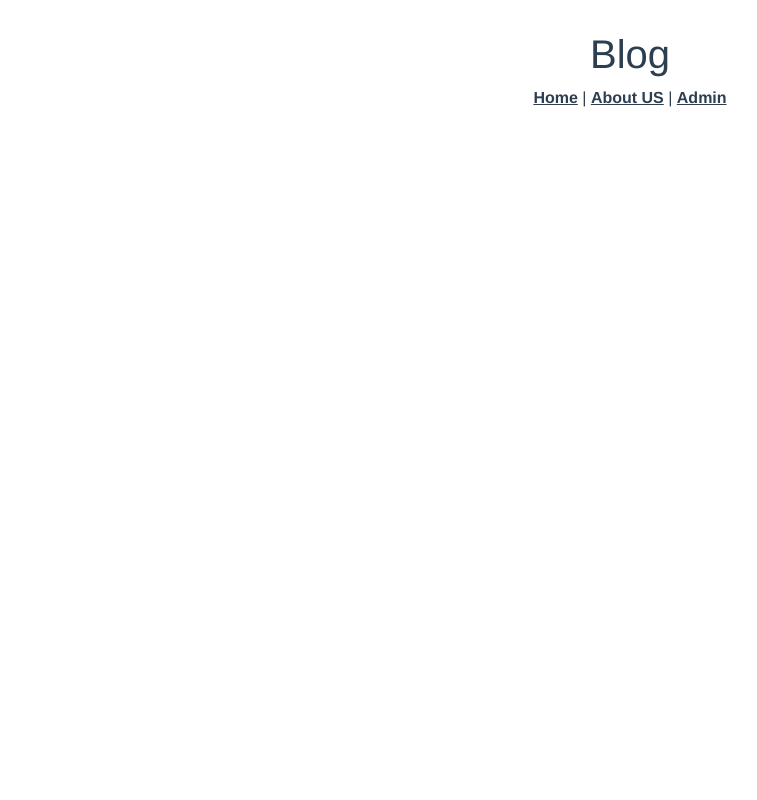
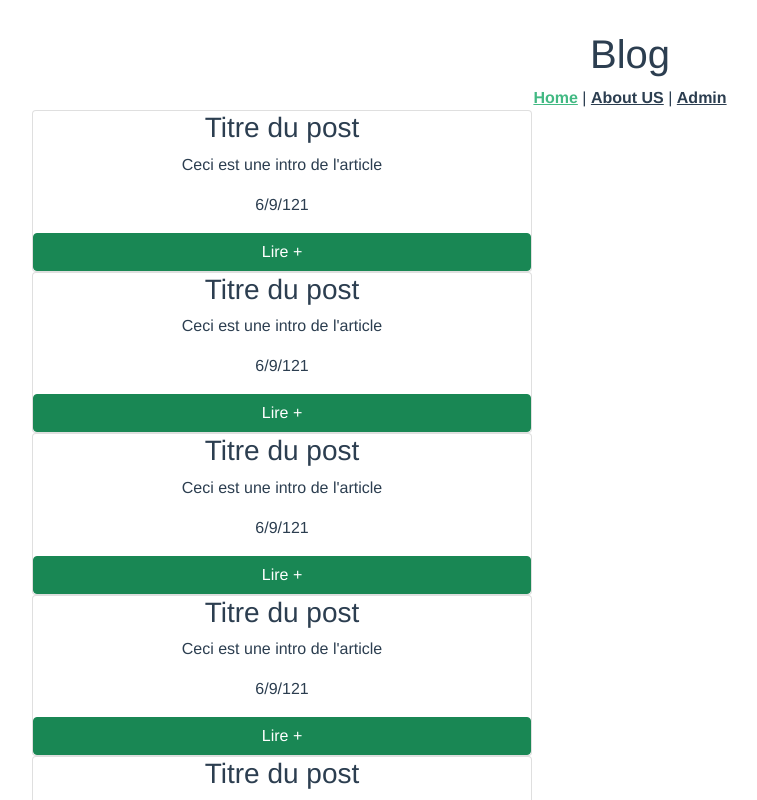
Before and after one commit to Nohan75/projet-blog-vue, a Vue app: page /#/ in a window 1280 px wide. Shown: the top 800 px of the page, without its empty margins (10-767 px from the left). Built offline with nearby package versions, Linux system fonts and the light colour scheme.

Commit message:
affichage liste articles

```diff
--- a/src/App.vue
+++ b/src/App.vue
@@ -3,9 +3,9 @@
     <div id="nav">
       <h1>Blog</h1>
 
-        <router-link to="/Home">Home</router-link> |
+        <router-link to="/">Home</router-link> |
         <router-link to="/About">About US</router-link> |
-        <router-link to="/New">Admin</router-link>
+        <router-link to="/admin">Admin</router-link>
 
         <router-view></router-view>
     </div>
--- a/src/views/Home.vue
+++ b/src/views/Home.vue
@@ -1,17 +1,54 @@
 <template>
-  <div class="home">
-    <ListPost />
+  <div class="container-fluid">
+      <div class="card" style="width: 500px" v-for="(post, index) in posts" :key="index">
+          <h3 class="card-title">  {{ post.titre }} </h3>
+          <p class="card-text">  {{ post.intro }} </p>
+          <p>  {{ post.date.getDate() }}/{{ post.date.getMonth() }}/{{ post.date.getYear() }} </p>
+          <button class="btn btn-success">Lire +</button>
+      </div>
   </div>
 </template>
 
 <script>
 // @ is an alias to /src
-import ListPost from '@/components/ListPost.vue'
 
 export default {
   name: 'Home',
-  components: {
-    ListPost
-  }
+  data() {
+    return {
+      posts: [
+        {
+          titre: 'Titre du post',
+          intro: 'Ceci est une intro de l\'article',
+          date: new Date(),
+        },
+        {
+          titre: 'Titre du post',
+          intro: 'Ceci est une intro de l\'article',
+          date: new Date(),
+        },
+        {
+          titre: 'Titre du post',
+          intro: 'Ceci est une intro de l\'article',
+          date: new Date(),
+        },
+        {
+          titre: 'Titre du post',
+          intro: 'Ceci est une intro de l\'article',
+          date: new Date(),
+        },
+        {
+          titre: 'Titre du post',
+          intro: 'Ceci est une intro de l\'article',
+          date: new Date(),
+        },
+        {
+          titre: 'Titre du post',
+          intro: 'Ceci est une intro de l\'article',
+          date: new Date(),
+        },
+      ],
+    }
+  },
 }
 </script>
```
